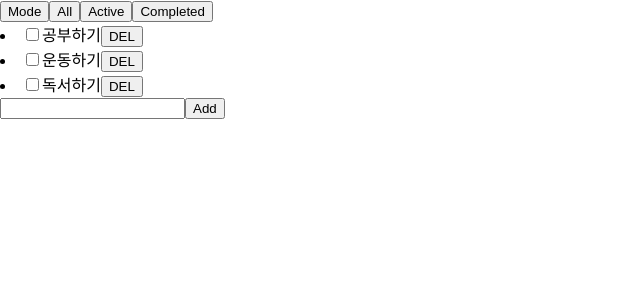
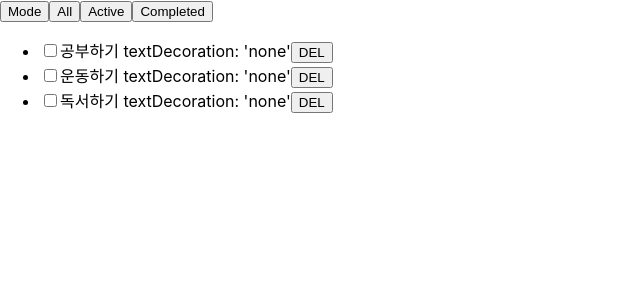
Before and after one commit to mizzyjo/to-do-list, a React (Create React App) app: page / in a window 1280 px wide. Shown: the top 300 px of the page, without its empty margins (0-640 px from the left). Built offline with nearby package versions, Linux system fonts and the light colour scheme.

Commit message:
20230515(1)

```diff
--- a/src/App.js
+++ b/src/App.js
@@ -8,9 +8,7 @@ import List from './components/List';
 function App() {
   return (
     <>
-      <nav>
-        <Navbar />
-      </nav>
+      <nav>{/* <Navbar /> */}</nav>
       <section>
         <Container></Container>
       </section>
--- a/src/components/Container.jsx
+++ b/src/components/Container.jsx
@@ -1,7 +1,4 @@
 import React, { useState } from 'react';
-import Item from './Item';
-import Form from './Form';
-
 
 export default function Container() {
   const [itemId, setItemId] = useState(3);
@@ -9,44 +6,56 @@ export default function Container() {
     {
       id: 0,
       text: '공부하기',
+      completed: false,
+      listStyle : "textDecoration: 'none'"
     },
     {
       id: 1,
       text: '운동하기',
+      completed: false,
+      listStyle : "textDecoration: 'none'"
     },
     {
       id: 2,
-      text: '독서하기'
+      text: '독서하기',
+      completed: false,
+      listStyle : "textDecoration: 'none'"
     },
   ]);
 
-  const handleOnAdd = (text) => {
-    setItems([ ...items, {id: itemId, text:text}])
-    setItemId(itemId + 1);
-    console.log('you clicked ADD');
+  const setStyle = () => {
+    // console.log();
+    items.filter((item) => {
+      setItems( [...items, item.listStyle = "textDecoration: 'line'"] );
+
+      console.log(`textdecoration : ${item.listStyle.textDecoration}`); // none
+    });
+    console.log(items);
   }
-
-  const handleOnDel = (id) => {
-    console.log(`you clicked DEL: ${id}`);
-    setItems(items.filter((item) => {
-      if(id != item.id) {
-        console.log(`id: ${id} itemid : ${item.id}`);
-        return item;
-      }
-    }))
-  }
-
 
   return (
     <>
-      {
-        items.map((item, index) => {
-          // return <Item id={index} item={item} handleOnDel={handleOnDel}/>
-          return <Item id={item.id} item={item} handleOnDel={handleOnDel}/>
+      <nav>
+        <button onClick={setStyle}>Mode</button>
+        <button>All</button>
+        <button>Active</button>
+        <button>Completed</button>
+      </nav>
 
-        })
-      }
-      <Form handleOnAdd={handleOnAdd} />
+      <ul>
+        {
+          items.map((item) => {
+            return (
+              <li>
+                <input type='checkbox'></input>
+                <span>{item.text} {item.listStyle}</span>
+                <button>DEL</button>
+              </li>
+            )
+          })
+        }
+
+      </ul>
     </>
   );
 }
--- a/src/components/Item.jsx
+++ b/src/components/Item.jsx
@@ -1,18 +1,20 @@
 import React, { useState } from 'react';
 
-export default function Item({id, item, handleOnDel}) {
-  const [line, setLine] = useState({
-    textDecoration: 'none'
-  });
+export default function Item({id, item, handleOnDel, handleOnCompleted}) {
+  const [line, setLine] = useState({ textDecoration: 'none' });
+  let checkboxValue;
 
   const getCheckboxValue = (e) => {
-    console.log(e.target.checked);
+    checkboxValue = e.target.checked;
+    console.log(`checkboxValue : ${checkboxValue}`);
+
     if(e.target.checked){
       setLine({...line, textDecoration: 'line-through'});
-      console.log(`line : ${line}`);
+      console.log(`checkedItem's id ${id}`);
+      handleOnCompleted(id);
+
     }else {
       setLine({...line, textDecoration: 'none'});
-      console.log(`line : ${line}`);
     }
   }
 
--- a/src/components/Navbar.jsx
+++ b/src/components/Navbar.jsx
@@ -1,12 +1,21 @@
 import React from 'react';
 
-export default function Navbar() {
+export default function Navbar({onFilterCompleted}) {
+
+  const handleOnCompleted = () => {
+    console.log('you clicked completed');
+  }
+
   return (
-    <div>
+    // 2. Active 버튼을 클릭하면
+
+    // 3. Completed 버튼을 클릭하면
+    // <Item>의 체크박스의 checked가 true가 된 것만 보여줌
+    <>
       <button>Mode</button>
       <button>All</button>
       <button>Active</button>
-      <button>Completed</button>
-    </div>
+      <button onClick={onFilterCompleted}>Completed</button>
+    </>
   );
 }
```
Also changed, not shown: src/components/haha.jsx (added, +124 -0 lines).
